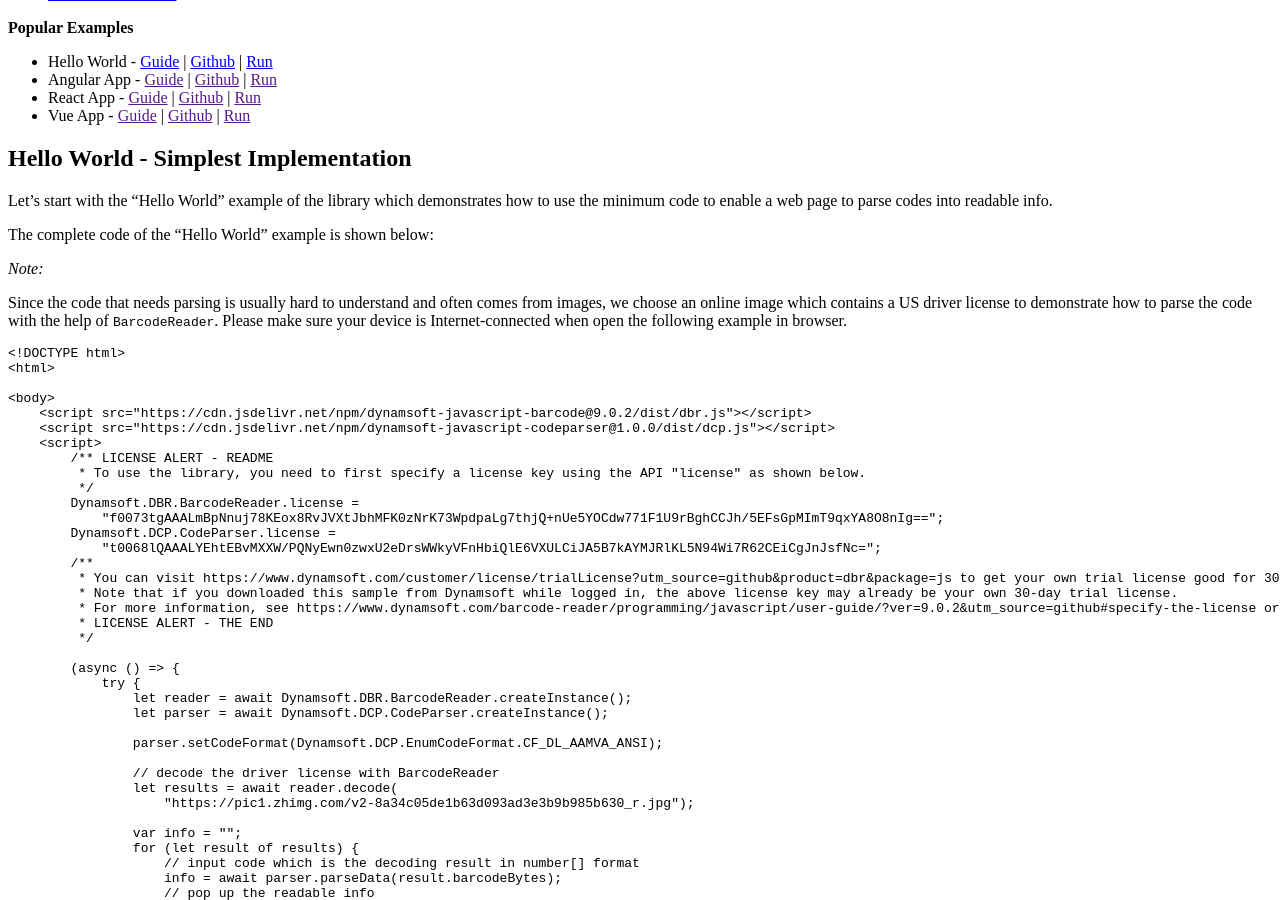
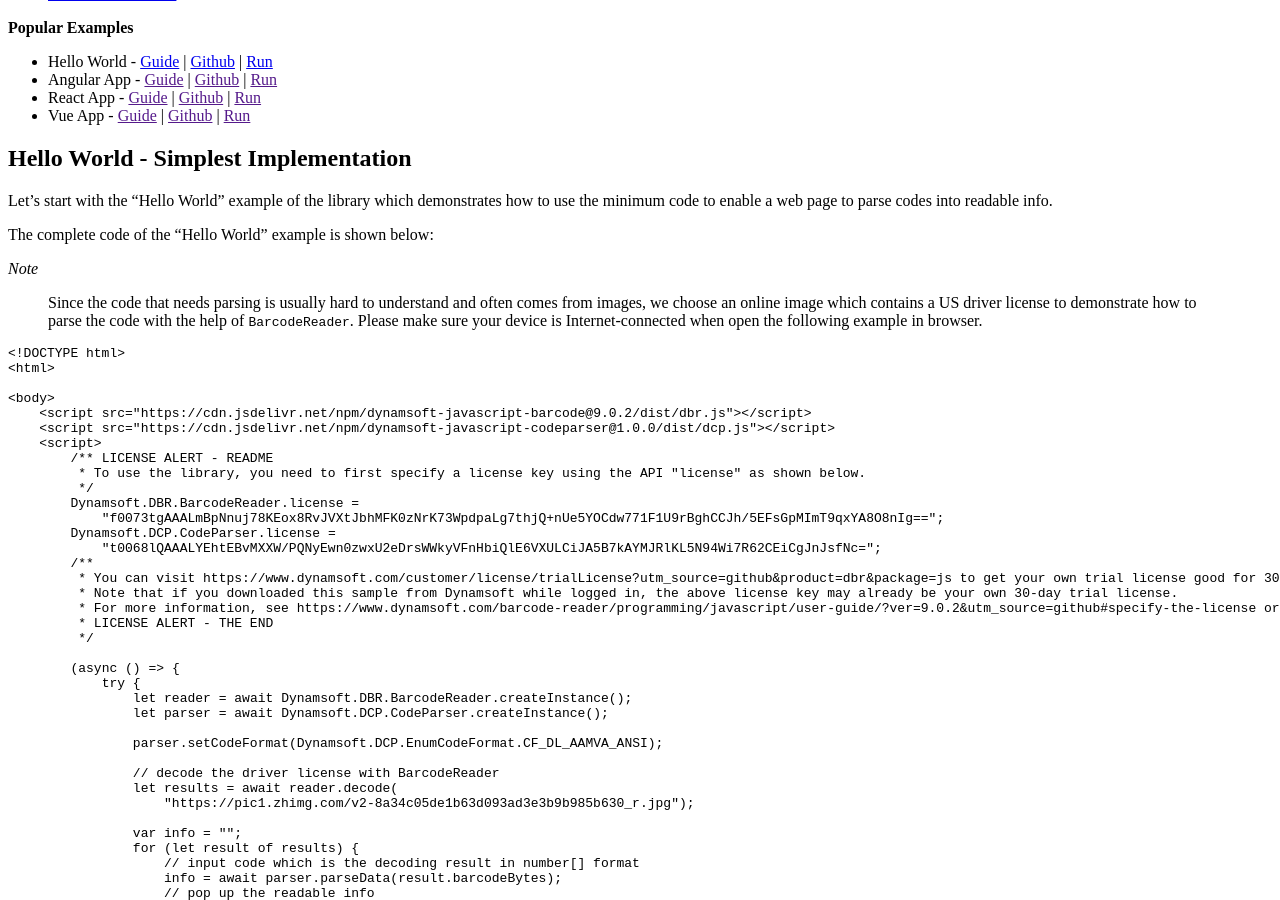
Before and after one commit to dynamsoft-docs/code-parser-docs, a Jekyll site: the page built from programming/javascript/user-guide.md, in a window 1280 px wide and 900 px high, scrolled down 893 px. Built offline with Jekyll 4.4.1, drawn with Linux system fonts in a browser that asks for light colours.

````diff
--- a/programming/javascript/user-guide.md
+++ b/programming/javascript/user-guide.md
@@ -40,9 +40,9 @@ Let’s start with the "Hello World" example of the library which demonstrates h
 
 The complete code of the "Hello World" example is shown below:
 
-*Note:*
+*Note*
 
-Since the code that needs parsing is usually hard to understand and often comes from images, we choose an online image which contains a US driver license to demonstrate how to parse the code with the help of `BarcodeReader`. Please make sure your device is Internet-connected when open the following example in browser.
+> Since the code that needs parsing is usually hard to understand and often comes from images, we choose an online image which contains a US driver license to demonstrate how to parse the code with the help of `BarcodeReader`. Please make sure your device is Internet-connected when open the following example in browser.
 
 ```html
 <!DOCTYPE html>
````
